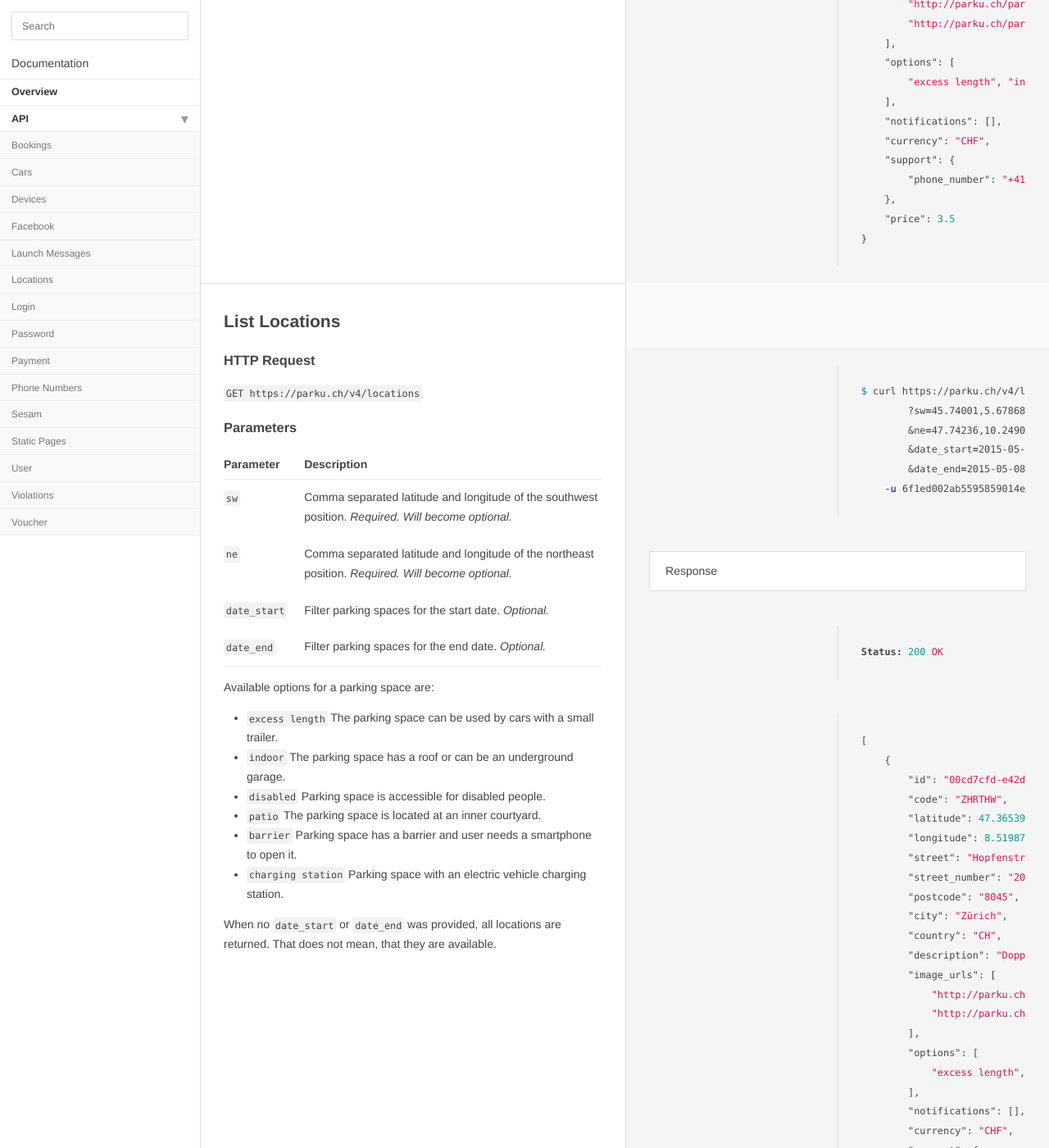
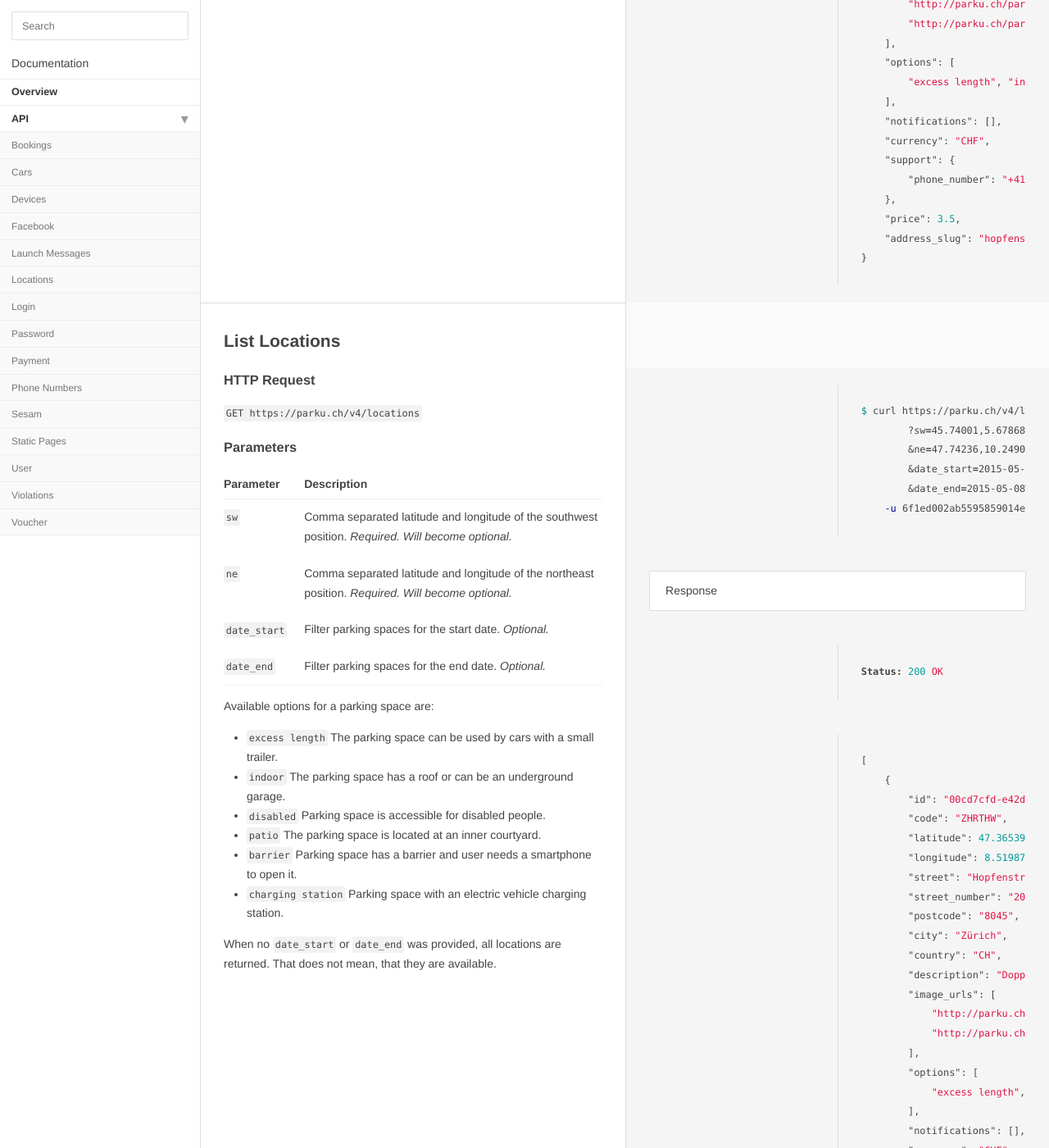
Before and after one commit to parku/docs, a Jekyll site: the page built from api/locations.md, in a window 1280 px wide and 1400 px high, scrolled down 963 px. Shown: the whole window at 82% size. Built offline with Jekyll 4.4.1, drawn with Linux system fonts in a browser that asks for light colours; Markdown is read by kramdown in place of the engine named in the settings; some of the changed text lies outside the part shown.

Commit message:
added address_slug property

````diff
--- a/api/locations.md
+++ b/api/locations.md
@@ -46,7 +46,8 @@ Status: 200 OK
     "support": {
         "phone_number": "+41 43 928 72 52"
     },
-    "price": 3.5
+    "price": 3.5,
+    "address_slug": "hopfenstrasse-20"
 }
 ```
 
@@ -104,7 +105,8 @@ Status: 200 OK
         "support": {
             "phone_number": "+41 43 928 72 52"
         },
-        "price": 3.5
+        "price": 3.5,
+        "address_slug": "hopfenstrasse-20"
     },
     {...},
     {...}
````
